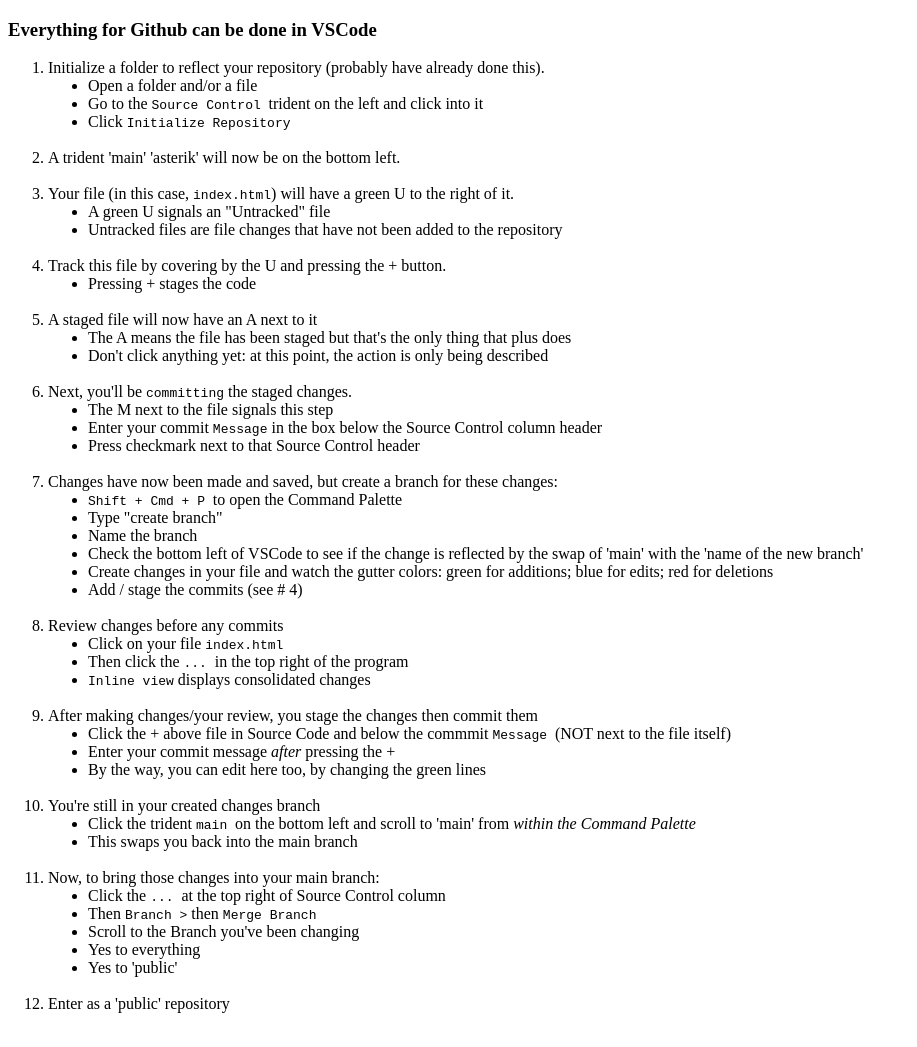
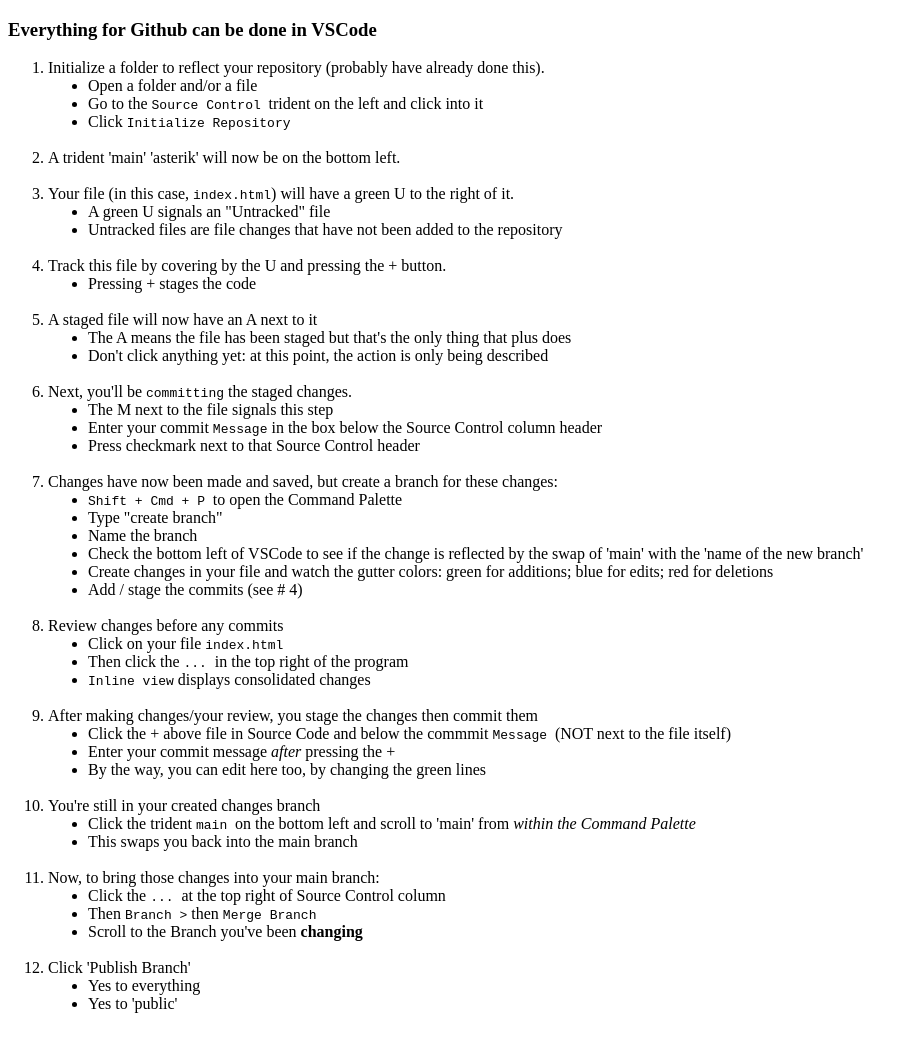
Before and after one commit to bbbb4tryon/--vscodeAndGit, a plain HTML site: page index.html in a window 1280 px wide. Shown: the whole page, without its empty margins (0-917 px from the left). Drawn offline with Linux system fonts and the light colour scheme.

Commit message:
add the Publish Branch step

```diff
--- a/index.html
+++ b/index.html
@@ -78,13 +78,15 @@
             <ul type="disc">
                 <li>Click the <code>... </code>at the top right of Source Control column</li>
                 <li>Then <code>Branch ></code> then <code>Merge Branch</code></li>
-                <li>Scroll to the Branch you've been changing</li>
+                <li>Scroll to the Branch you've been <strong>changing</strong></li>
+            </ul></br>
+
+            <li>Click 'Publish Branch'</li>
+            <ul type="disc">
                 <li>Yes to everything</li>
                 <li>Yes to 'public'</li>
+
             </ul></br>
-
-            <li>Enter as a 'public' repository</li>
-            <ul type="disc"></ul></br>
         </ol>
 
 
```
